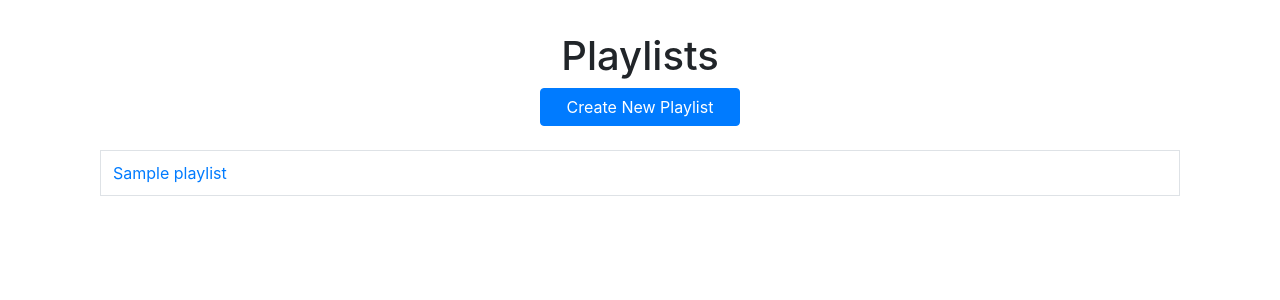
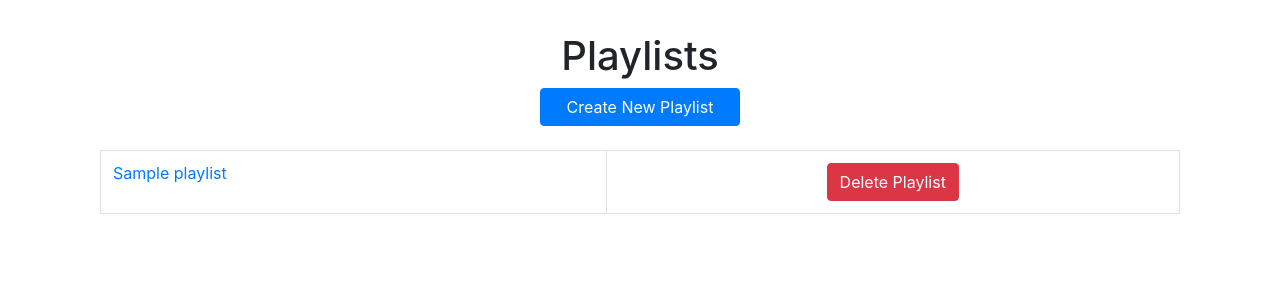
Before and after one commit to sankethire/MusicRecommender, a Flask app: page /playlist in a window 1280 px wide. Shown: the part 124-424 px from the top of the page. Run offline with Flask 2, Linux system fonts and the light colour scheme; the visitor is signed in with stand-in values (Sample User, id 1); a database or web service that is not in the repository returns one stand-in record (values such as "Sample title"); some libraries are stand-ins or nearby versions.

Commit message:
delete playlist utility

```diff
--- a/website/templates/playlists.html
+++ b/website/templates/playlists.html
@@ -19,13 +19,34 @@
 
 </br>
         {% if playlists %}
-        <div class="container table-responsive">
+        <div class="container ">
 			<table class="table table-bordered">
 
 				{% for playlist in playlists %}
 				<tr>
 					<td>
 						<a style="text-align: center;" href= {{ playlist[0] }}> {{ playlist[1] }} </a>
+					</td>
+					<td>
+						<center>
+
+
+							<script type=text/javascript>
+								$(function() {
+								  $('a#DL{{ playlist[0] }}').bind('click', function() {
+									$.getJSON('/delete_playlist/{{ playlist[0] }}',
+										function(data) {
+									//do nothing
+									});
+									return false;
+								  });
+								});
+							</script>
+
+							<a href="#" id="DL{{ playlist[0] }}">
+								<button type="button" class="btn btn-danger">Delete Playlist</button>
+							</a>
+						</center>
 					</td>
 				</tr>
 				{% endfor %}
```
